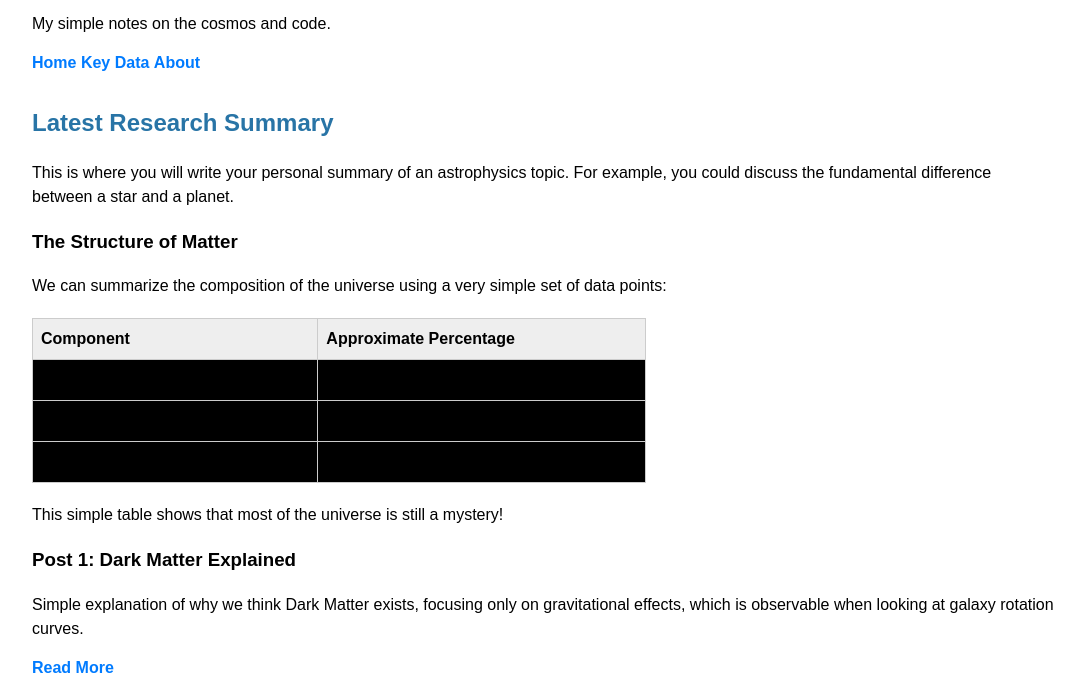
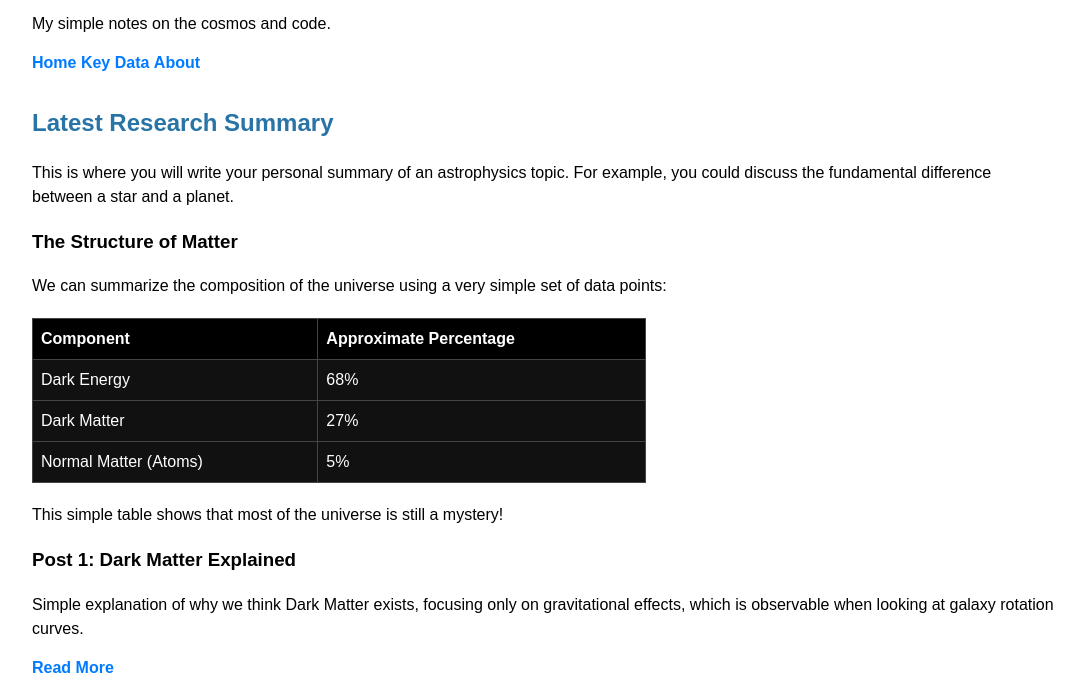
Before and after one commit to mathurhridhaan-jpg/astrophysicsblog, a plain HTML site: page index.html in a window 1280 px wide. Shown: the part 105-800 px from the top of the page, without its empty margins (96-1180 px from the left). Drawn offline with Linux system fonts and the light colour scheme.

Commit message:
Refactor table styles in index.html
Removed table background color and updated styles for table elements.

```diff
--- a/index.html
+++ b/index.html
@@ -6,11 +6,6 @@
     <title>Hridhaan's Astrophysics Notes</title>
 
     <style>
-
-        table{
-            background-color: black;
-        }
-
         body {
             background-color: white;
             color: black;
@@ -56,13 +51,16 @@
         }
 
         th, td {
-            border: 1px solid #ccc;
+            border: 1px solid #444;
             padding: 8px;
             text-align: left;
+            background-color: #111;
+            color: white;
         }
 
         th {
-            background-color: #eee;
+            background-color: #000; /* Pure black header */
+            color: white;
         }
     </style>
 </head>
```
